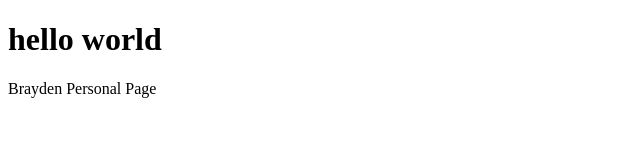
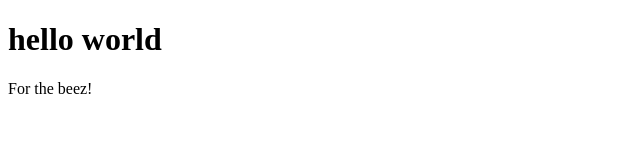
Before and after one commit to brasian11/4beez, a plain HTML site: page index.html in a window 1280 px wide. Shown: the full height of the page, 0-640 px from the left. Drawn offline with Linux system fonts and the light colour scheme.

Commit message:
Update index.html

```diff
--- a/index.html
+++ b/index.html
@@ -2,6 +2,6 @@
 <html>
     <body>
         <h1>hello world</h1>
-        <p>Brayden Personal Page</p>
+        <p>For the beez!</p>
     </body>
 </html>
```
